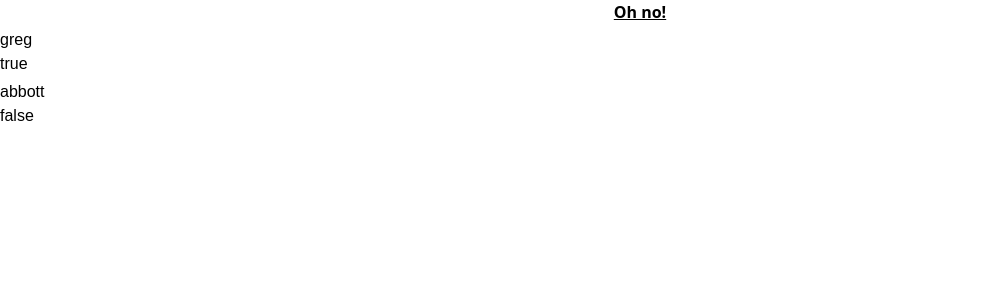
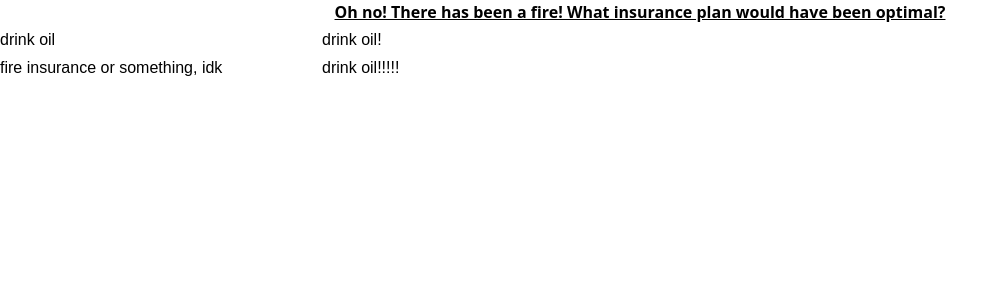
Before and after one commit to halee-t/risk-roulette, a React (Create React App) app: page / in a window 1280 px wide. Shown: the top 300 px of the page, without its empty margins (0-1008 px from the left). Built offline with nearby package versions, Linux system fonts and the light colour scheme.

Commit message:
slight update to app.tsx

```diff
--- a/src/App.tsx
+++ b/src/App.tsx
@@ -1,4 +1,5 @@
 import React from "react";
+import disasters from "./data/disasters.json"
 import "./App.css";
 import Question from "./components/question";
 //import Landing from "./components/Landing";
@@ -7,7 +8,7 @@ import Question from "./components/question";
 function App() {
   return (
     <div className="App">
-      <Question question="Oh no!" answers={["greg","abbott"]} correct={[true,false]}/>
+      <Question question={disasters[0].title} answers={disasters[0].answers} correct={disasters[0].correctness}/>
     </div>
   );
 }
--- a/src/components/answer.tsx
+++ b/src/components/answer.tsx
@@ -6,7 +6,7 @@ interface answerProps{
 const Answer: React.FC<answerProps> = (props) => {
     return (<div>
         <h1>{props.answerStr}</h1>
-        <h1>{props.correctness.toString()}</h1>
+        {/* <h1>{props.correctness.toString()}</h1> */}
     </div>)
 }
 
--- a/src/components/question.tsx
+++ b/src/components/question.tsx
@@ -1,16 +1,20 @@
 import Answer from "./answer"
+import { useEffect, useState } from "react";
+
 interface questionProps{
     question:string;
     answers:string[];
     correct:boolean[];
 }
 
+
+
 const Question: React.FC<questionProps> = (props) => {
     return (<>
     <div className="font-semibold font-sans text-center underline">
         {props.question}
     </div>
-    <div className="flex flex-col w-1/2 mt-1 gap-1">
+    <div className="grid grid-cols-2 w-1/2 mt-1 gap-1 text-justify">
         {props.answers.map((res, index) => (
             <div>
             <Answer answerStr = {res} correctness={props.correct[index]}></Answer>
--- /dev/null
+++ b/src/data/disasters.json
@@ -0,0 +1,42 @@
+[
+    {
+    "title": "Oh no! There has been a fire! What insurance plan would have been optimal?",
+    "answers": ["drink oil","drink oil!","fire insurance or something, idk","drink oil!!!!!"],
+    "correctness": [false,false,true,false]
+    },
+    {
+        "title": "AHHHHHHHHH, there has been a flood!",
+        "answers": [],
+        "correctness": [true,false,false,false]
+    },
+    {
+        "title": "",
+        "answers": [],
+        "correctness":[]
+    },
+    {
+        "title": "",
+        "answers": [],
+        "correctness":[]
+    },
+    {
+        "title": "",
+        "answers": [],
+        "correctness":[]
+    },
+    {
+        "title": "",
+        "answers": [],
+        "correctness":[]
+    },
+    {
+        "title": "",
+        "answers": [],
+        "correctness":[]
+    },
+    {
+        "title": "",
+        "answers": [],
+        "correctness":[]
+    }
+]
```
Also changed, not shown: src/data/fire.js (deleted).
